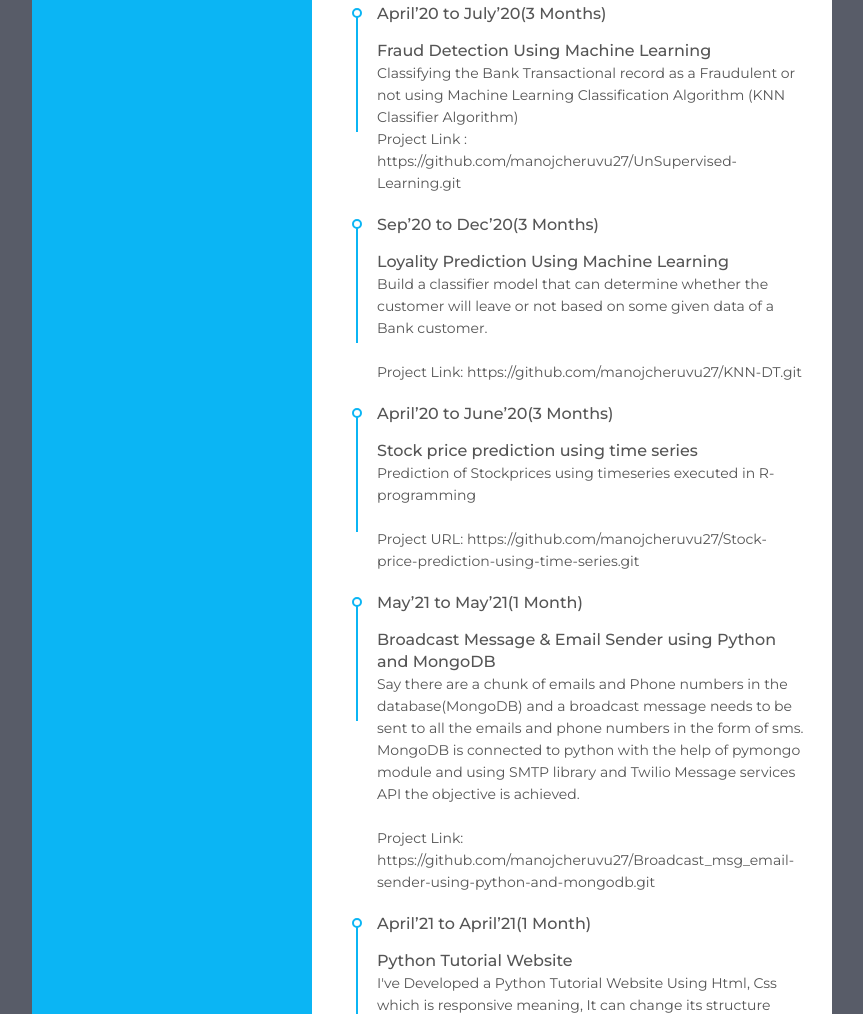
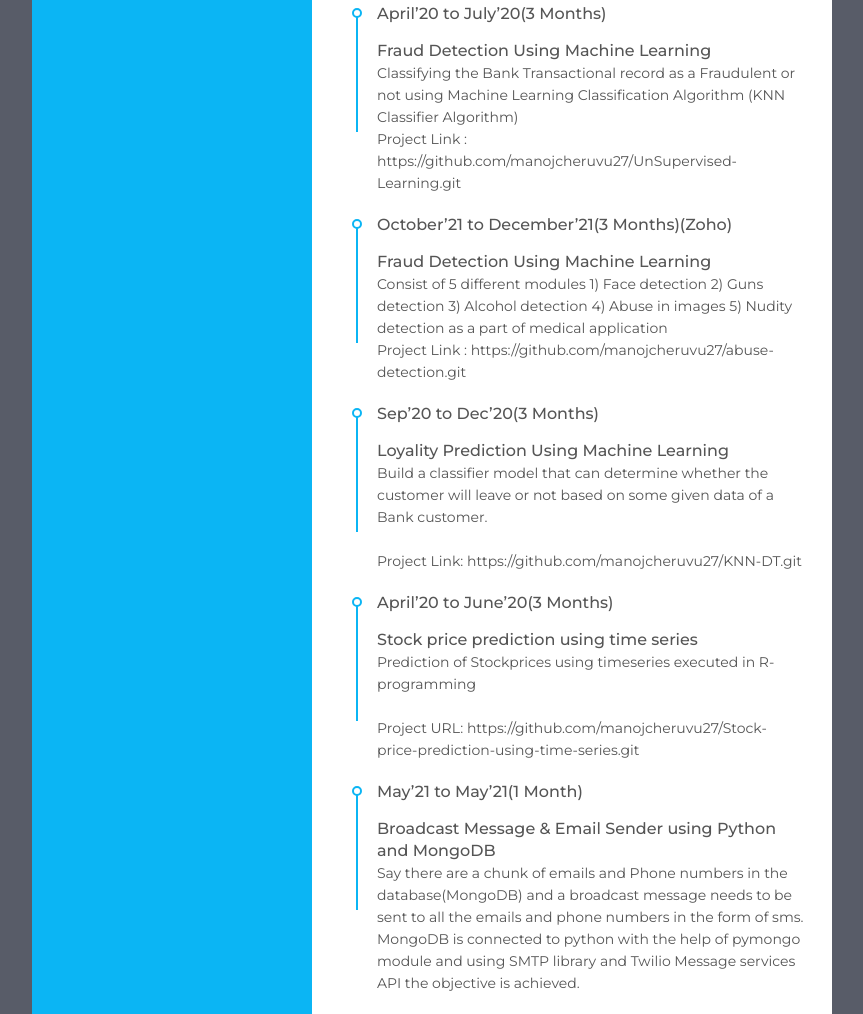
Before and after one commit to manojcheruvu27/Resume, a plain HTML site: page index.html in a window 1280 px wide. Shown: the part 1514-2528 px from the top of the page, without its empty margins (208-1071 px from the left). Drawn offline with Linux system fonts and the light colour scheme.

Commit message:
Update index.html

```diff
--- a/index.html
+++ b/index.html
@@ -543,6 +543,20 @@
                   <p>Project Link : https://github.com/manojcheruvu27/UnSupervised-Learning.git</p>
                 </div>
             </li>
+	            <li>
+                <div class="date">October’21 to December’21(3 Months)(Zoho)</div>
+                <div class="info">
+                     <p class="semi-bold">Fraud Detection Using Machine Learning</p>
+                  <p>Consist of 5 different modules
+1) Face detection
+2) Guns detection
+3) Alcohol detection
+4) Abuse in images
+5) Nudity detection
+as a part of medical application</p>
+                  <p>Project Link : https://github.com/manojcheruvu27/abuse-detection.git</p>
+                </div>
+            </li>
             <li>
               <div class="date">Sep’20 to Dec’20(3 Months)</div>
               <div class="info">
```
